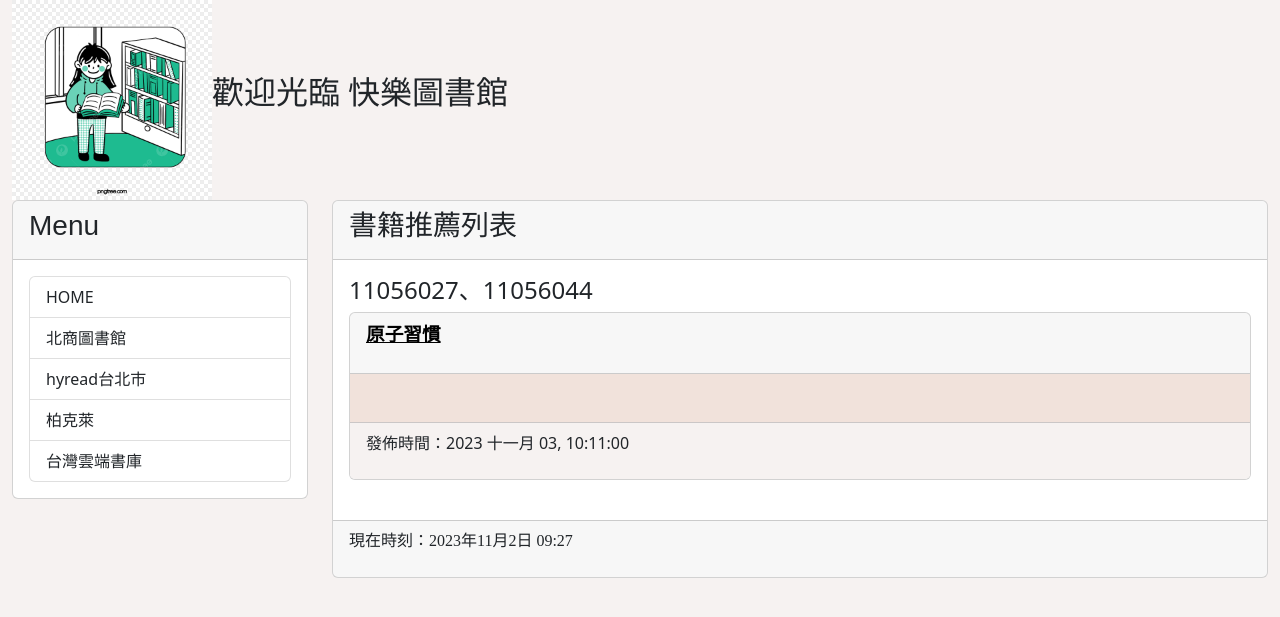
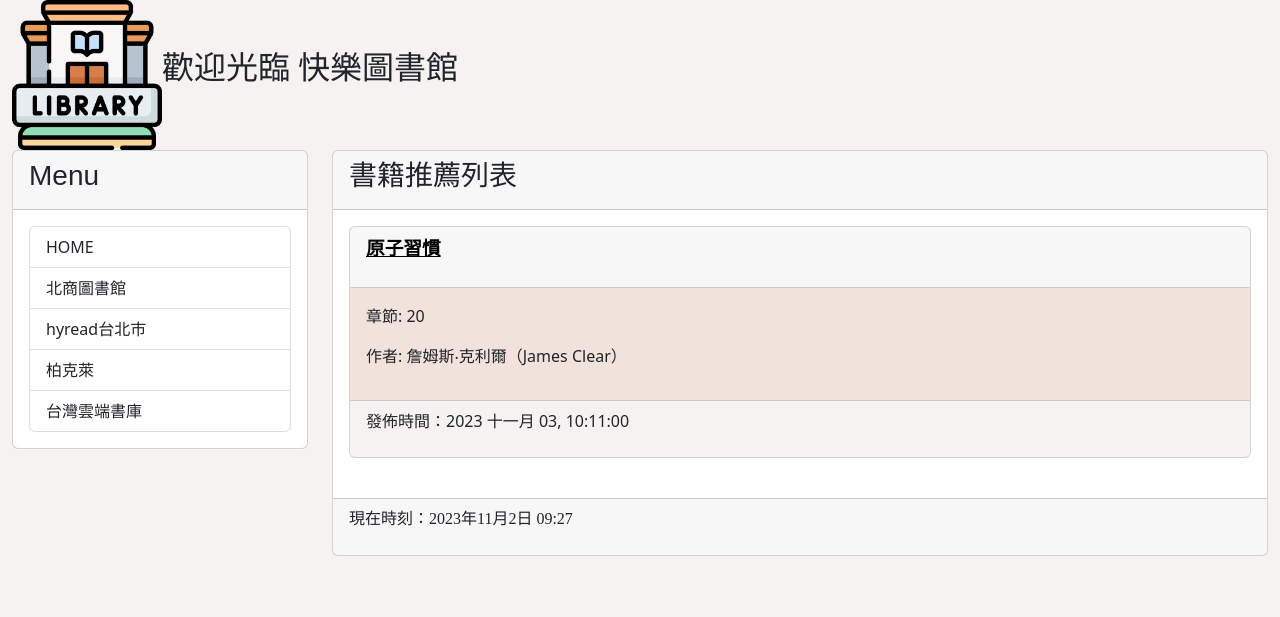
Before and after one commit to 11056027/library27_44, a Django app: page / in a window 1280 px wide. Shown: the top 617 px of the page. Run offline with Django 4.2, Linux system fonts and the light colour scheme; data comes from the database, SQL or seed files in the repository; both versions use the stored data as it was after the commit.

Commit message:
1103 資料

```diff
--- a/library27_44/urls.py
+++ b/library27_44/urls.py
@@ -21,5 +21,5 @@ from mysite.views import homepage,showpost
 urlpatterns = [
     path('admin/', admin.site.urls),
     path('', homepage),
-    path('post/<slug:slug>/', showpost),
+    path('book/<slug:slug>/', showpost),
 ]
--- a/mysite/views.py
+++ b/mysite/views.py
@@ -5,13 +5,13 @@ from datetime import datetime
 
 # Create your views here.
 def homepage(request):
-    posts = Book.objects.all()
+    books = Book.objects.all()
     now = datetime.now()
     return render(request,'index.html',locals())
 
-def showpost(request,slug):
-    post=Book.objects.get(slug=slug)
-    if post !=None:
-        return render(request,'post.html',locals())
+def showpost(request, slug):
+    book=Book.objects.get(slug=slug)
+    if book !=None:
+        return render(request,'book.html',locals())
     else:
         return redirect("/")
--- a/templates/header.html
+++ b/templates/header.html
@@ -5,6 +5,6 @@
 
 
 <div class='well'>
-    <img src="{% static "image/image.jpg" %}" width="200" height="200"><h style="font-family:標楷體;font-size: xx-large;">歡迎光臨 快樂圖書館</h>
+    <img src="{% static "image/library.png" %}" width="150" height="150"><h style="font-family:標楷體;font-size: xx-large;">歡迎光臨 快樂圖書館</h>
     <img style="margin-right: 30px;margin-top: 30px;"></img>
 </div>
--- a/templates/index.html
+++ b/templates/index.html
@@ -6,22 +6,20 @@
     <h3 style='font-family:標楷體;'>書籍推薦列表</a>
 {% endblock %}
 {% block content %}
-{% for post in posts %}
-<h4>11056027、11056044</h4>
+{% for book in books %}
 <div class='card'>
     <div class='card-header'>
         <p style='font-family:標楷體;font-size:14pt;font-weight:bold;'>
-            <a href='/post/{{post.slug}}'style="color:black;">{{ post.title }}</a>
+            <a href='/book/{{book.slug}}'style="color:black;">{{ book.title }}</a>
         </p>
     </div>
     <div class='card-body' style='background-color:#F1E2DB'>
-        <p>
-           {{ post.body | truncatechars:40 }}
-        </p>
+        <p>章節: {{book.chapter}}</p>
+        <p>作者: {{book.author | truncatechars:40 }}</p>
     </div>
     <div class='card-footer'  style='background-color:#F6F2F1'>
         <p>
-            發佈時間：{{ post.pub_date | date:"Y M d, h:m:s"}}
+            發佈時間：{{ book.pub_date | date:"Y M d, h:m:s"}}
         </p>
     </div>
 </div>
```
Also changed, not shown: templates/book.html (+6 -6 lines), db.sqlite3, static/image/image.jpg (deleted), static/image/library.png (added).
